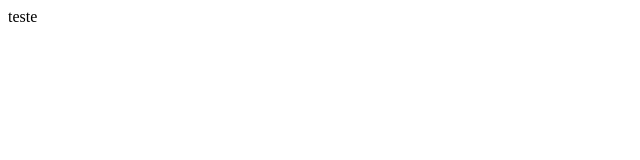
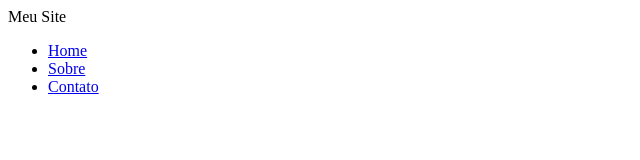
Before and after one commit to andrelsales/site, a plain HTML site: page index.html in a window 1280 px wide. Shown: the whole page, without its empty margins (0-640 px from the left). Drawn offline with Linux system fonts and the light colour scheme.

Commit message:
comitando no novo menu

```diff
--- a/index.html
+++ b/index.html
@@ -4,6 +4,15 @@
     <meta charset="UTF-8">
         <title> Meu Site </title>
     </head>
-    <body> teste
+
+    <body>
+        Meu Site
+
+        <ul>
+            <li><a href="index.html">Home</a></li>
+            <li><a href="sobre.html">Sobre</a></li>
+            <li><a href="contato.html">Contato</a></li>
+        </ul>
+
     </body>
     </html>
```
